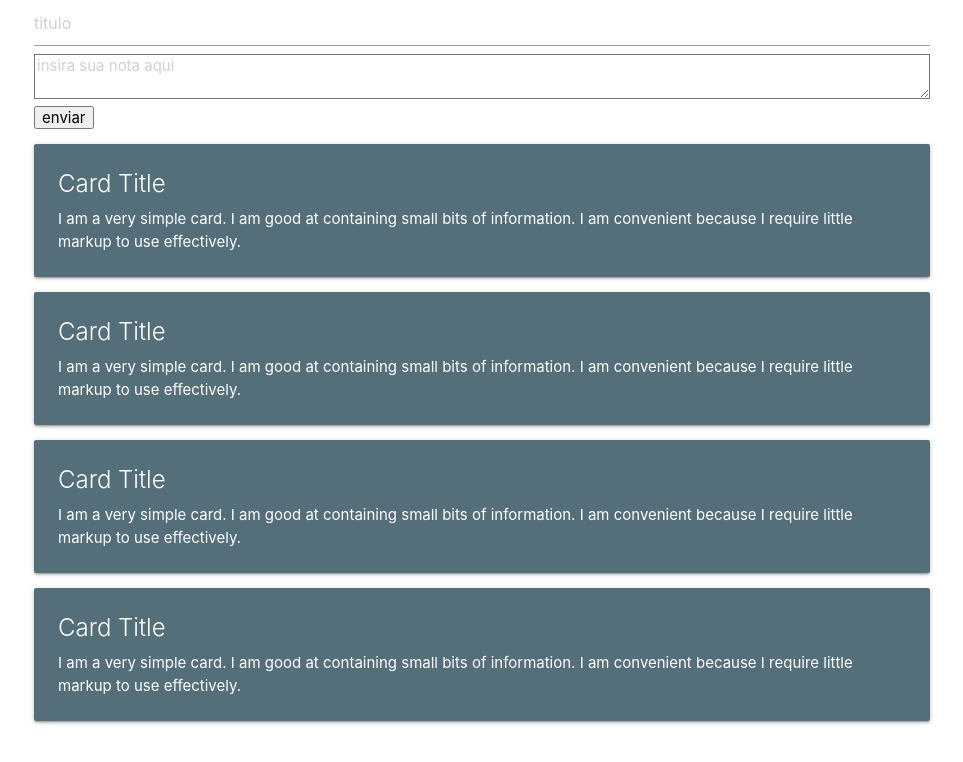
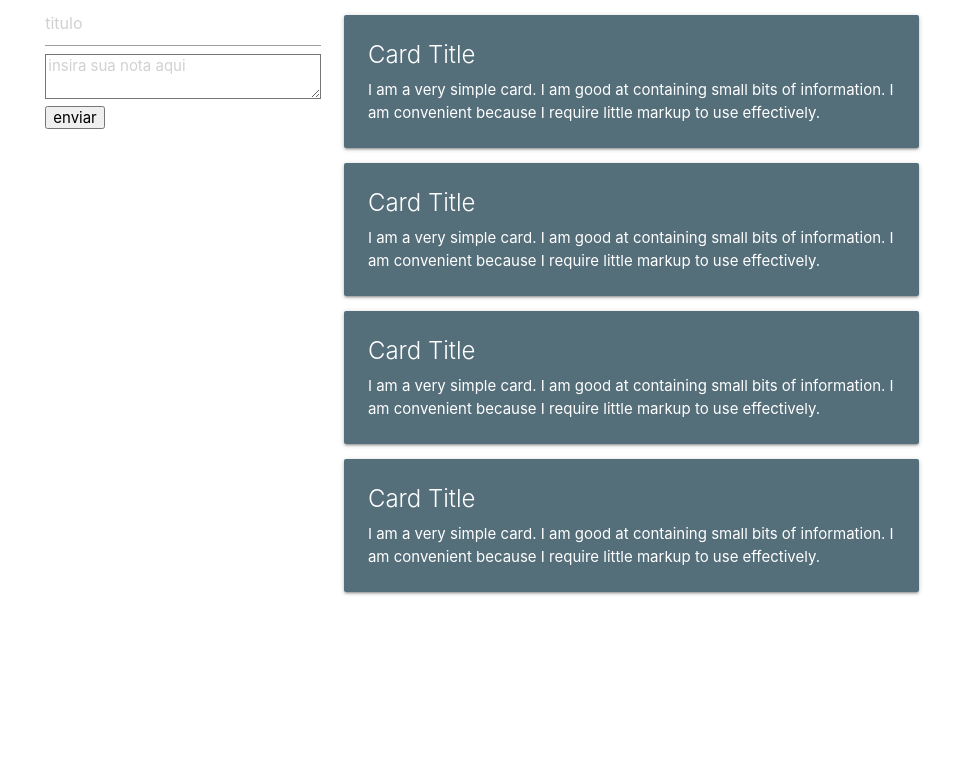
Before and after one commit to RennanDamiaoMoreira/AluraReact, a React (Create React App) app in the folder alura/: page / in a window 1280 px wide. Shown: the top 762 px of the page, without its empty margins (158-1121 px from the left). Built offline with nearby package versions, Linux system fonts and the light colour scheme.

Commit message:
Update App.js

```diff
--- a/alura/src/App.js
+++ b/alura/src/App.js
@@ -1,13 +1,18 @@
 import React, { Component } from "react";
 import ListaDeNotas from "./components/ListaDeNotas";
 import FormularioCadastro from "./components/fomularioCadastro";
-import "./css/materialize.css"
+import "./css/materialize.css";
 class App extends Component {
   render() {
     return (
       <section className="container">
-        <FormularioCadastro></FormularioCadastro>
-        <ListaDeNotas></ListaDeNotas>
+        <div className="row">
+          <div className="col s12 l4"><FormularioCadastro></FormularioCadastro></div>
+          <div className="col s12 l8"><ListaDeNotas></ListaDeNotas></div>
+        </div>
+
+
+
       </section>
     );
   }
```
